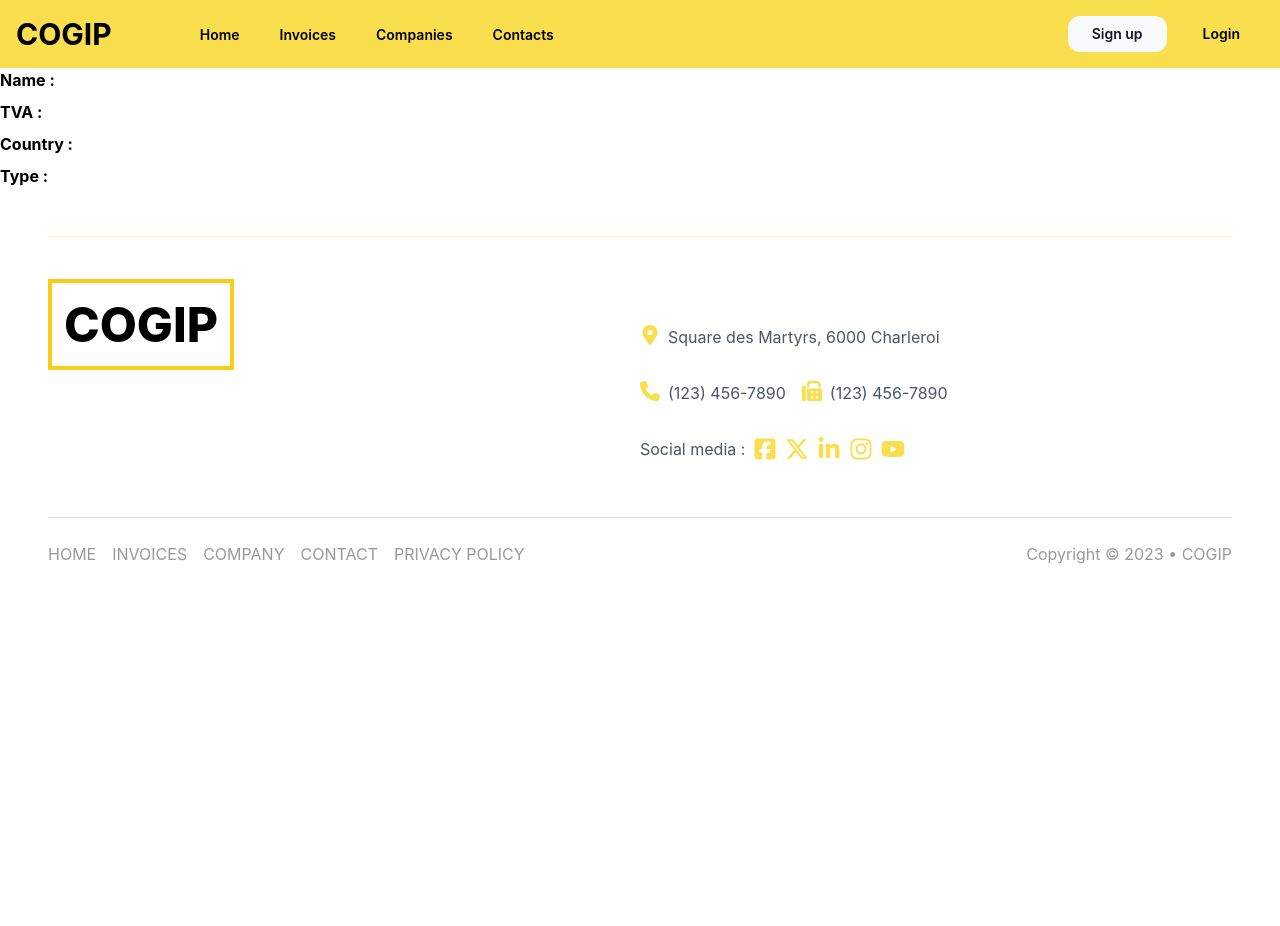
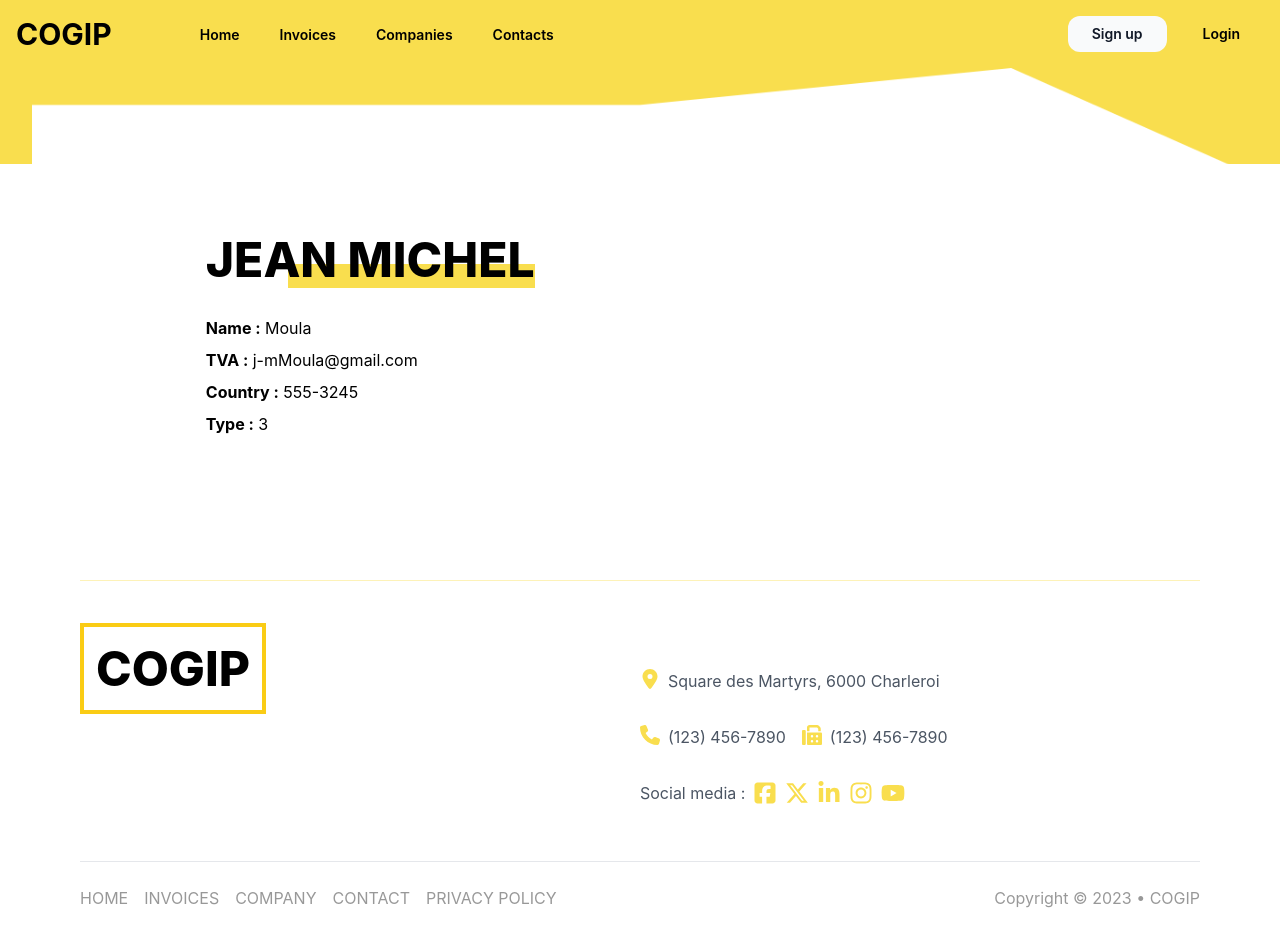
Before and after one commit to antoinel74/COGIP, a React (Vite) app: page /contacts/1 in a window 1280 px wide. Before the commit the page ends 800 px from the top, so only its background shows below. Built offline with nearby package versions, Linux system fonts and the light colour scheme; no server answers.

Commit message:
layout contact done

```diff
--- a/src/components/Footer.jsx
+++ b/src/components/Footer.jsx
@@ -3,7 +3,7 @@
 
 export const Footer = () => {
   return (
-    <div className="w-full px-4 md:px-12">
+    <div className="w-full px-6 md:px-20">
       <span className="border-t block border-solid border-[#f9de4e] w-full my-2 md:my-12 opacity-40"></span>
       <div className="flex pt-4">
         <div className="w-1/2 hidden md:block">
--- a/src/views/app/company.jsx
+++ b/src/views/app/company.jsx
@@ -36,7 +36,11 @@
             country={companyData.country}
             type={companyData.type}
           />
-          <span className="border-t block border-gray-200 w-full my-12"></span>
+          <div className="border-t border-gray-100 my-6">
+            <h2 className="text-3xl md:text-4xl font-extrabold my-6">
+              Contact People
+            </h2>
+          </div>
         </div>
       ) : (
         <div>Company not found !</div>
--- a/src/views/app/contact.jsx
+++ b/src/views/app/contact.jsx
@@ -1,6 +1,53 @@
-import React from "react";
+import React, { useState, useEffect } from "react";
+import { useParams } from "react-router-dom";
 import { List } from "../../components/List";
+import { Divider } from "../../components/Divider";
+import { Title } from "../../components/Title";
+import { fetchAllData } from "../../helpers/api/fetchAllData";
+import Avatar from "../../components/Avatar";
 
 export const Contact = () => {
-  return <List />;
+  const { contactsId } = useParams();
+  const [contactData, setContactData] = useState(null);
+
+  useEffect(() => {
+    const fetchAllContacts = async () => {
+      try {
+        const contacts = await fetchAllData("contacts");
+        const contact = contacts.find(
+          (contact) => contact.id === parseInt(contactsId)
+        );
+        setContactData(contact);
+      } catch (error) {
+        console.error("Error fetching contacts", error);
+      }
+    };
+    fetchAllContacts();
+  }, [contactsId]);
+
+  return (
+    <section>
+      <Divider />
+      {contactData ? (
+        <div className="mt-4 p-6 md:p-14 flex justify-around">
+          <div>
+            <Title title={contactData.name} />
+            <List
+              name={contactData.firstname}
+              tva={contactData.email}
+              country={contactData.phone}
+              type={contactData.id_company}
+            />
+          </div>
+          <Avatar
+            name={contactData.name}
+            height="h-16 md:h-[240px]"
+            width="w-16 md:w-[240px]"
+          />
+        </div>
+      ) : (
+        <div>Contact not found !</div>
+      )}
+    </section>
+  );
 };
```
